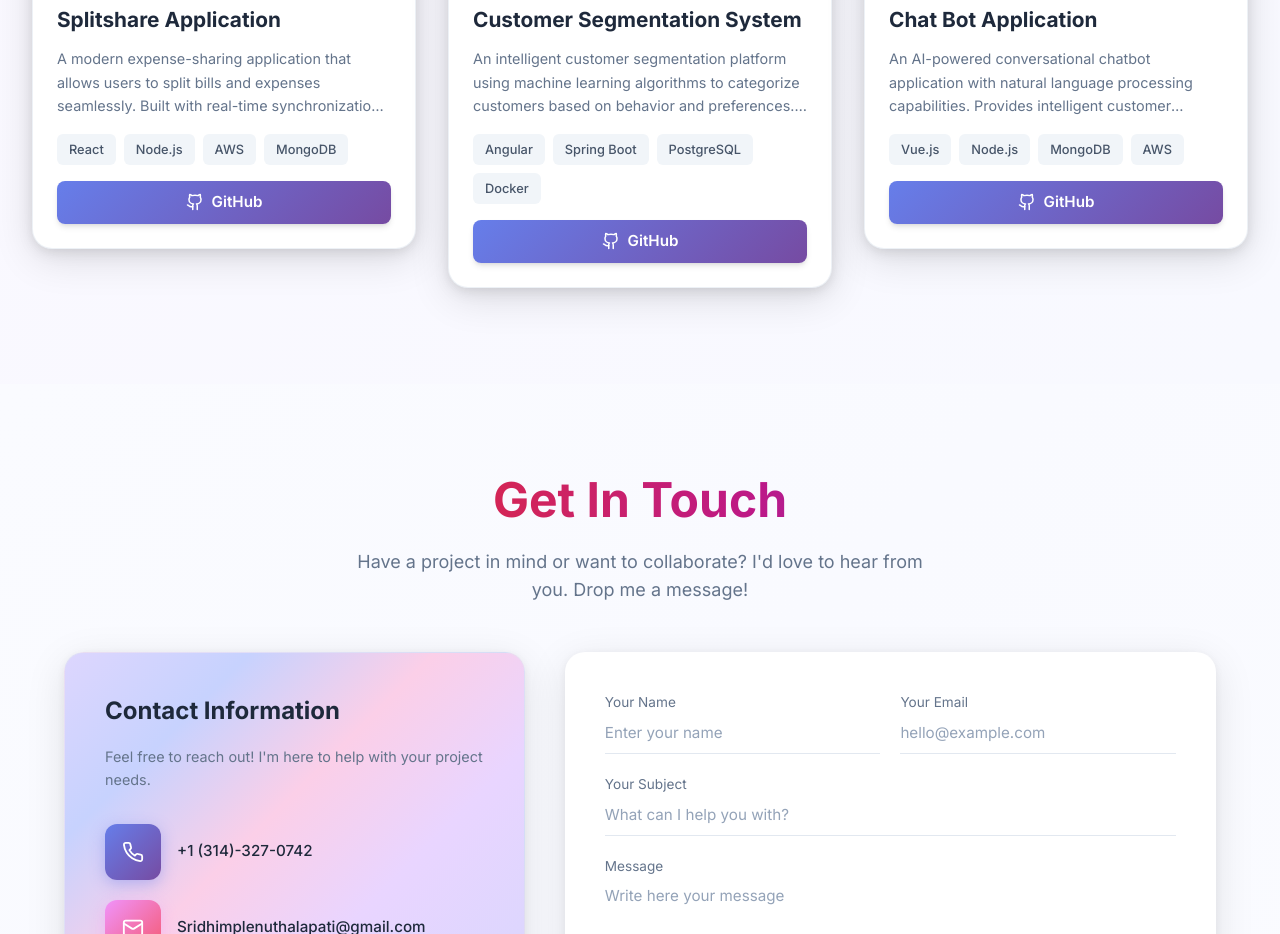
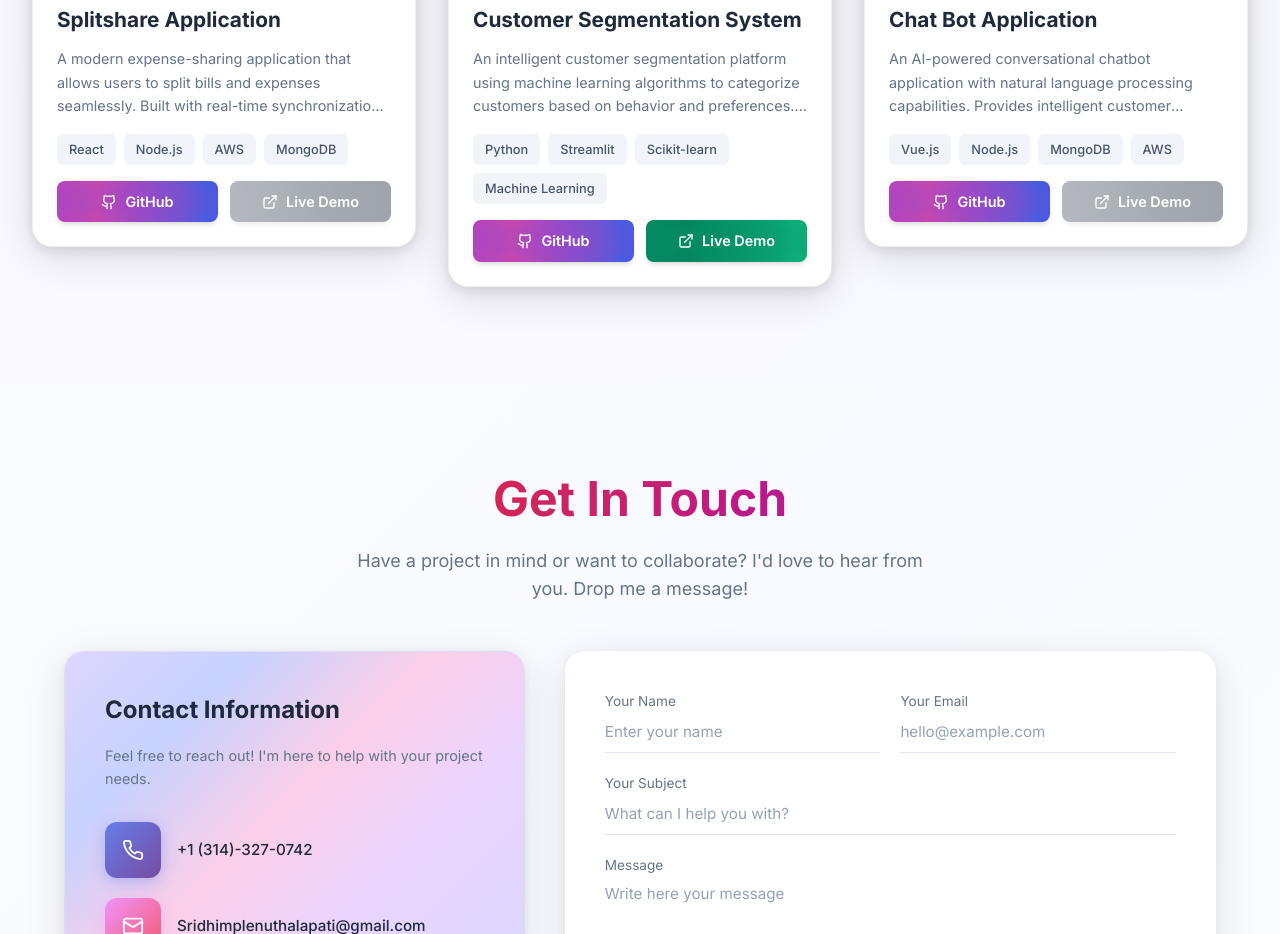
Before and after one commit to SridhimpleNuthalapati/Portfolio-Website, a React (Vite) app: page / in a window 1280 px wide. Shown: the part 7680-8614 px from the top of the page. Built offline with nearby package versions, Linux system fonts and the light colour scheme.

Commit message:
added project links

```diff
--- a/src/components/sections/Projects.tsx
+++ b/src/components/sections/Projects.tsx
@@ -1,5 +1,5 @@
 import { motion } from 'framer-motion';
-import { Github } from 'lucide-react';
+import { Github, ExternalLink } from 'lucide-react';
 import { projects } from '../../data/content';
 
 // Define vibrant gradients for each card
@@ -175,21 +175,32 @@ export const Projects = () => {
                       ))}
                     </div>
 
+                    {/* Action Buttons - Both GitHub and Live Demo */}
+                    <div className="flex gap-3">
                       {/* GitHub Button */}
                       <motion.a
                         href={project.codeUrl || '#'}
                         target="_blank"
                         rel="noopener noreferrer"
-                      className="relative w-full px-6 py-2.5 rounded-lg font-semibold text-white overflow-hidden group shadow-md flex items-center justify-center"
+                        className="relative flex-1 px-4 py-2.5 rounded-lg font-semibold text-white overflow-hidden group shadow-md flex items-center justify-center"
                         style={{
-                        background: 'linear-gradient(135deg, #667eea 0%, #764ba2 100%)',
-                        fontSize: '0.95rem',
+                          background: 'linear-gradient(90deg, #2563eb, #9333ea, #ec4899, #2563eb)',
+                          backgroundSize: '200% 100%',
+                          transformOrigin: 'center',
+                          fontSize: '0.9rem',
                           fontWeight: 600,
                         }}
+                        animate={{
+                          backgroundPosition: ['0% 50%', '200% 50%', '0% 50%'],
+                        }}
+                        transition={{
+                          duration: 4,
+                          repeat: Infinity,
+                          ease: 'linear',
+                        }}
                         whileHover={{
-                        y: -2,
                           scale: 1.05,
-                        boxShadow: '0 8px 20px rgba(102, 126, 234, 0.3)',
+                          filter: 'brightness(1.1)',
                           transition: {
                             duration: 0.3,
                             ease: 'easeInOut',
@@ -200,12 +211,165 @@ export const Projects = () => {
                           transition: { duration: 0.1 },
                         }}
                       >
+                        {/* Pulsing Glow Effect */}
+                        <motion.div
+                          className="absolute inset-0 rounded-lg blur-xl opacity-0"
+                          style={{
+                            background: 'linear-gradient(90deg, #2563eb, #9333ea, #ec4899)',
+                          }}
+                          animate={{
+                            opacity: [0, 0.6, 0],
+                          }}
+                          transition={{
+                            duration: 2,
+                            repeat: Infinity,
+                            ease: 'easeInOut',
+                          }}
+                        />
+
+                        {/* Hover Glow Effect */}
+                        <motion.div
+                          className="absolute -inset-2 rounded-lg blur-xl opacity-0 pointer-events-none group-hover:opacity-70"
+                          style={{
+                            background: 'linear-gradient(90deg, #2563eb, #9333ea, #ec4899)',
+                            boxShadow: '0 0 30px rgba(147, 51, 234, 0.5)',
+                          }}
+                          transition={{
+                            duration: 0.3,
+                            ease: 'easeInOut',
+                          }}
+                        />
+
+                        {/* Shimmer/Shine Effect */}
+                        <motion.div
+                          className="absolute inset-0 bg-gradient-to-r from-transparent via-white/40 to-transparent"
+                          initial={{ x: '-100%' }}
+                          whileHover={{
+                            x: '100%',
+                            transition: {
+                              duration: 0.6,
+                              ease: 'easeInOut',
+                            },
+                          }}
+                        />
+
                         {/* Content */}
                         <span className="relative z-10 flex items-center gap-2">
-                        <Github size={18} />
-                        GitHub
+                          <Github size={16} />
+                          <span className="hidden sm:inline">GitHub</span>
                         </span>
                       </motion.a>
+
+                      {/* Live Demo Button */}
+                      <motion.a
+                        href={project.demoUrl && project.demoUrl !== '#' ? project.demoUrl : '#'}
+                        target="_blank"
+                        rel="noopener noreferrer"
+                        className={`relative flex-1 px-4 py-2.5 rounded-lg font-semibold text-white overflow-hidden group shadow-md flex items-center justify-center ${
+                          project.demoUrl && project.demoUrl !== '#' ? '' : 'opacity-50 cursor-not-allowed pointer-events-none'
+                        }`}
+                        style={{
+                          background: project.demoUrl && project.demoUrl !== '#'
+                            ? 'linear-gradient(90deg, #10b981, #059669, #047857, #10b981)'
+                            : 'linear-gradient(90deg, #6b7280, #4b5563, #374151, #6b7280)',
+                          backgroundSize: '200% 100%',
+                          transformOrigin: 'center',
+                          fontSize: '0.9rem',
+                          fontWeight: 600,
+                        }}
+                        animate={
+                          project.demoUrl && project.demoUrl !== '#'
+                            ? {
+                                backgroundPosition: ['0% 50%', '200% 50%', '0% 50%'],
+                              }
+                            : {}
+                        }
+                        transition={{
+                          duration: 4,
+                          repeat: Infinity,
+                          ease: 'linear',
+                        }}
+                        whileHover={
+                          project.demoUrl && project.demoUrl !== '#'
+                            ? {
+                                scale: 1.05,
+                                filter: 'brightness(1.1)',
+                                transition: {
+                                  duration: 0.3,
+                                  ease: 'easeInOut',
+                                },
+                              }
+                            : {}
+                        }
+                        whileTap={
+                          project.demoUrl && project.demoUrl !== '#'
+                            ? {
+                                scale: 0.95,
+                                transition: { duration: 0.1 },
+                              }
+                            : {}
+                        }
+                        onClick={(e) => {
+                          if (!project.demoUrl || project.demoUrl === '#') {
+                            e.preventDefault();
+                          }
+                        }}
+                      >
+                        {/* Pulsing Glow Effect */}
+                        {project.demoUrl && project.demoUrl !== '#' && (
+                          <motion.div
+                            className="absolute inset-0 rounded-lg blur-xl opacity-0"
+                            style={{
+                              background: 'linear-gradient(90deg, #10b981, #059669, #047857)',
+                            }}
+                            animate={{
+                              opacity: [0, 0.6, 0],
+                            }}
+                            transition={{
+                              duration: 2,
+                              repeat: Infinity,
+                              ease: 'easeInOut',
+                            }}
+                          />
+                        )}
+
+                        {/* Hover Glow Effect */}
+                        {project.demoUrl && project.demoUrl !== '#' && (
+                          <motion.div
+                            className="absolute -inset-2 rounded-lg blur-xl opacity-0 pointer-events-none group-hover:opacity-70"
+                            style={{
+                              background: 'linear-gradient(90deg, #10b981, #059669, #047857)',
+                              boxShadow: '0 0 30px rgba(16, 185, 129, 0.5)',
+                            }}
+                            transition={{
+                              duration: 0.3,
+                              ease: 'easeInOut',
+                            }}
+                          />
+                        )}
+
+                        {/* Shimmer/Shine Effect */}
+                        {project.demoUrl && project.demoUrl !== '#' && (
+                          <motion.div
+                            className="absolute inset-0 bg-gradient-to-r from-transparent via-white/40 to-transparent"
+                            initial={{ x: '-100%' }}
+                            whileHover={{
+                              x: '100%',
+                              transition: {
+                                duration: 0.6,
+                                ease: 'easeInOut',
+                              },
+                            }}
+                          />
+                        )}
+
+                        {/* Content */}
+                        <span className="relative z-10 flex items-center gap-2">
+                          <ExternalLink size={16} />
+                          <span className="hidden sm:inline">Live Demo</span>
+                        </span>
+                      </motion.a>
+                    </div>
                   </div>
                 </motion.div>
               </motion.div>
--- a/src/data/content.ts
+++ b/src/data/content.ts
@@ -297,9 +297,9 @@ export const projects: Project[] = [
   {
     title: "Customer Segmentation System",
     description: "An intelligent customer segmentation platform using machine learning algorithms to categorize customers based on behavior and preferences. Enables targeted marketing strategies and personalized experiences.",
-    technologies: ["Angular", "Spring Boot", "PostgreSQL", "Docker"],
-    demoUrl: "#",
-    codeUrl: "#",
+    technologies: ["Python", "Streamlit", "Scikit-learn", "Machine Learning"],
+    demoUrl: "https://customer-segmentation-system-dyh997iusci9njgq5hefxn.streamlit.app/",
+    codeUrl: "https://github.com/SridhimpleNuthalapati/Customer-Segmentation-System/tree/main",
     image: "/customer.jpg.avif",
   },
   {
```
Lines whose indentation alone changed are shown as unchanged.
